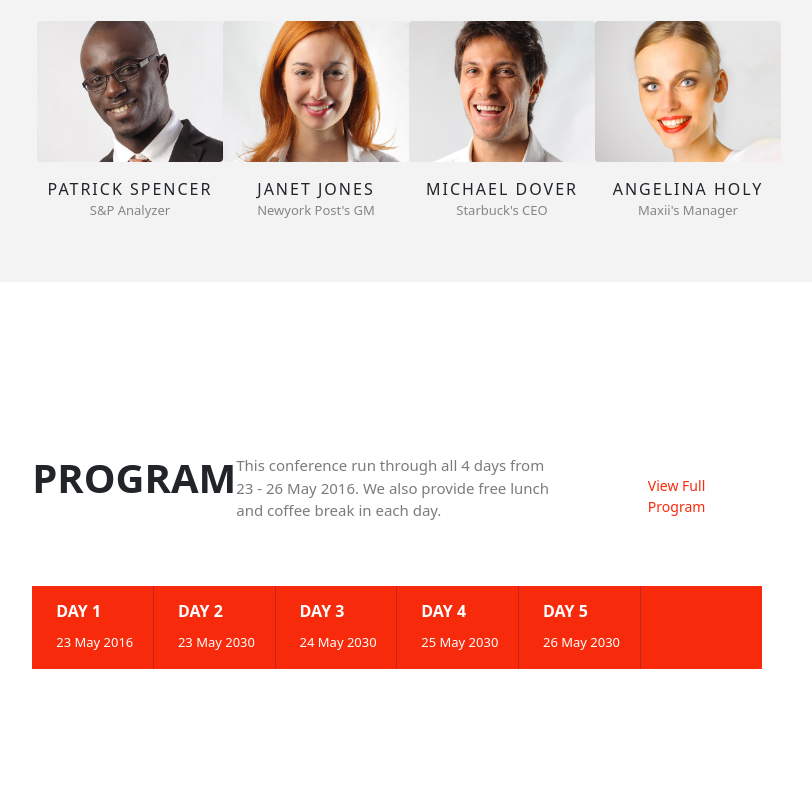
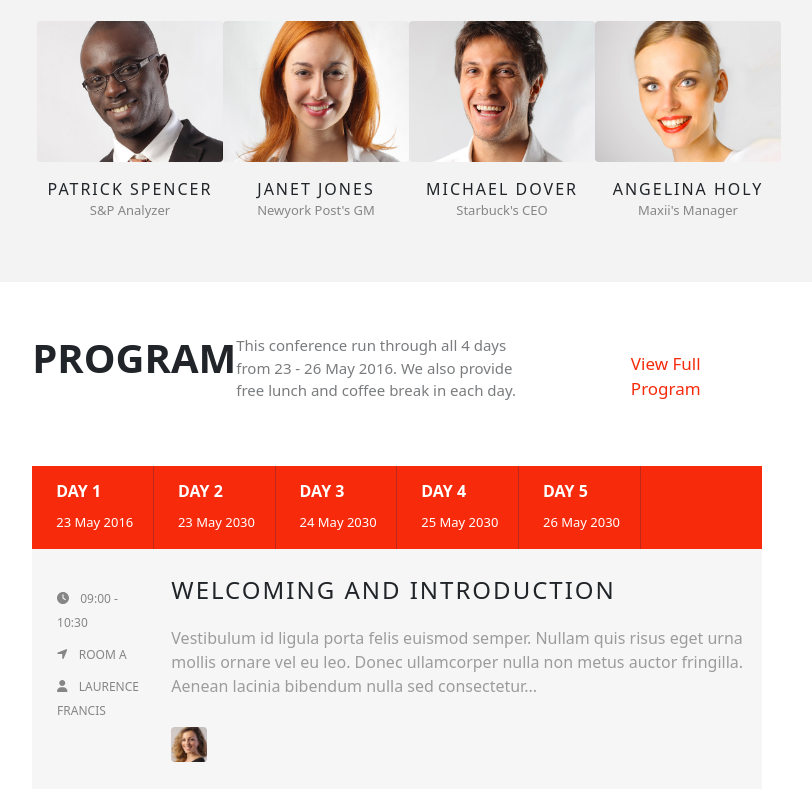
Before and after one commit to Rossiitaa/proj-html-vuejs, a Vue app: page / in a window 1280 px wide. Shown: the part 1766-2566 px from the top of the page, without its empty margins (231-1043 px from the left). Built offline with nearby package versions, Linux system fonts and the light colour scheme.

Commit message:
added the sections within the program

```diff
--- a/src/components/Main.vue
+++ b/src/components/Main.vue
@@ -94,9 +94,9 @@
                             This conference run through all 4 days from 23 - 26 May 2016.
                             We also provide free lunch and coffee break in each day.
                         </p>
-                        <span class="ps-5">
+                        <a href="#" class="ps-5">
                             View Full Program
-                        </span>
+                        </a>
                     </div>
 
                     <div id="program-bottom" class="d-flex flex-column text-start">
@@ -119,7 +119,48 @@
                             </div>
                         </div>
 
+                        <div id="info-program" class="d-flex justify-content-around align-items-center">
+                                <div id="info-left" class="d-flex flex-column align-items-center">
+                                    <ul class="m-0 p-0">
+                                        <li class="p-1">
+                                            <a href="#">
+                                                <font-awesome-icon icon="fas fa-clock"  class="me-2"/>
+                                                <span>
+                                                    09:00 - 10:30
+                                                </span>
+                                            </a>
+                                        </li>
+                                        <li class="p-1">
+                                            <a href="#">
+                                                <font-awesome-icon icon="fas fa-location-arrow" class="me-2"/>
+                                                <span>
+                                                    ROOM A
+                                                </span>
+                                            </a>
+                                        </li>
+                                        <li class="p-1">
+                                            <a href="#">
+                                                <font-awesome-icon icon="fas fa-user" class="me-2"/>
+                                                <span>
+                                                    LAURENCE FRANCIS
+                                                </span>
+                                            </a>
+                                        </li>
+                                    </ul>
+                                </div>
 
+                            <div class="info-right d-flex flex-column justify-content-around">
+                                <h4>
+                                    WELCOMING AND INTRODUCTION
+                                </h4>
+                                <p>
+                                    Vestibulum id ligula porta felis euismod semper. Nullam quis risus eget urna mollis ornare vel eu leo. Donec
+                                    ullamcorper nulla non metus auctor fringilla. Aenean lacinia bibendum nulla sed consectetur...
+                                </p>
+                                <img src="../assets/images/speaker-8-150x150.jpg" alt="speaker_img"
+                                class="rounded-1">
+                            </div>
+                        </div>
                     </div>
                 </div>
             </div>
@@ -374,9 +415,10 @@ data() {
                 font-size: 15px;
                 opacity: 0.6;
             }
-            span {
-                font-size: 14px;
+            a {
+                font-size: 17px;
                 color: #f72b0c;
+                text-decoration: none;
             }
         }
         #program-bottom {
@@ -403,7 +445,44 @@ data() {
                     }
                 }
             }
+            #info-program {
+                height: 30vh;
+                background: #f6f6f6;
+                #info-left {
+                    width: 49%;
+                    height: 22vh;
+                    ul {
+                        width: 70%;
+                        li {
+                            padding: 20px;
+                            list-style-type: none;
+                            a {
+                                color: #868686;
+                                text-decoration: none;
+                                font-size: 12px;
 
+                                &:hover span {
+                                    color: #f72b0c;
+                                }
+                            }
+                        }
+                    }
+                }
+                .info-right {
+                    height: 25vh;
+
+                    h4 {
+                        letter-spacing: 2px;
+                    }
+                    p {
+                        color: #868686;
+                        opacity: 0.8;
+                    }
+                    img {
+                        width: 6%;
+                    }
+                }
+            }
         }
 
     }
```
